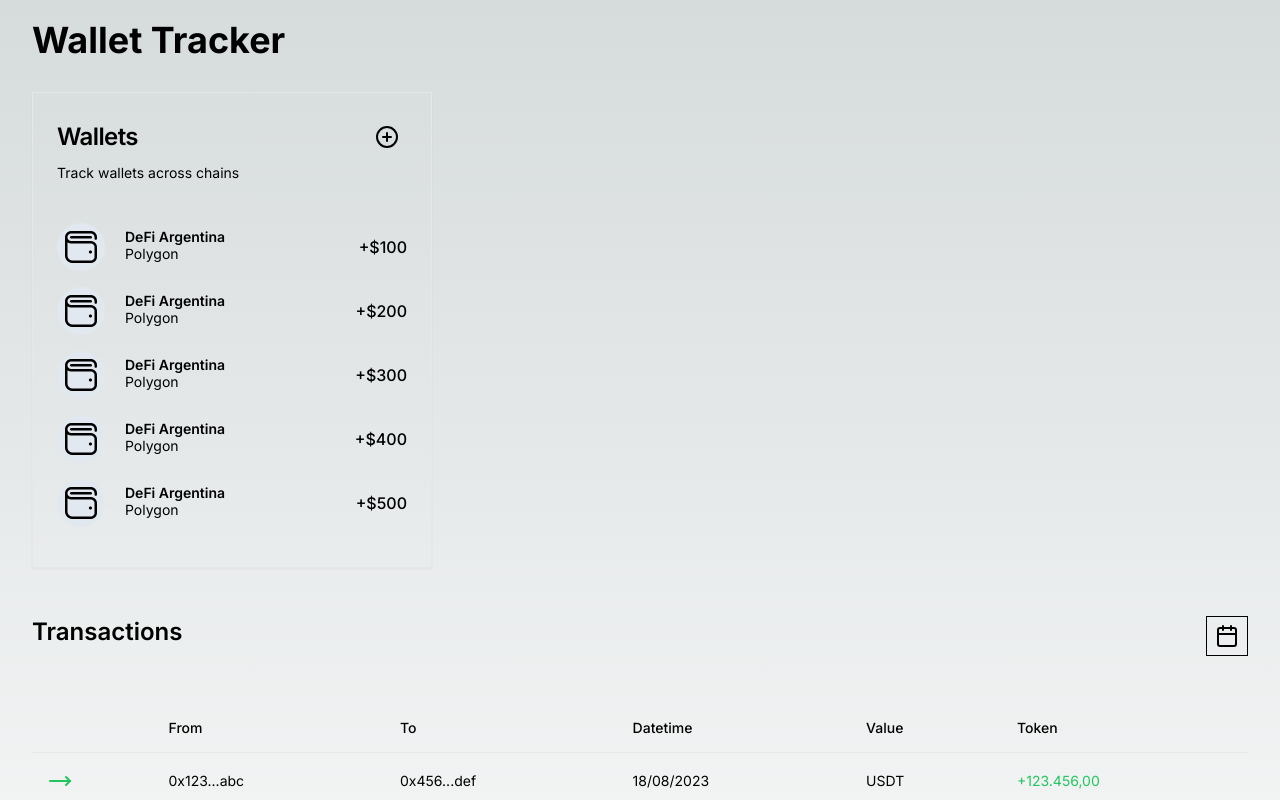
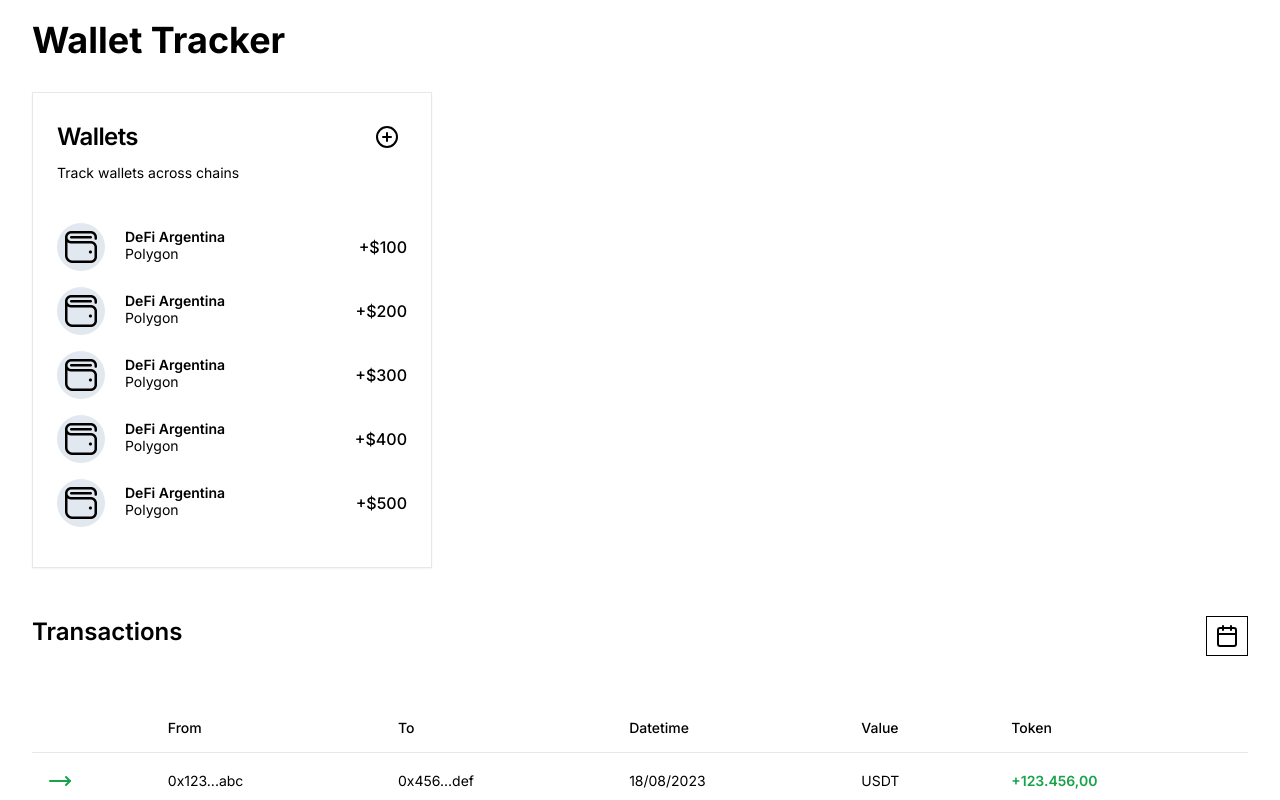
Before and after one commit to juanarancibia/wallet-tracker, a Next.js app: page / in a window 1280 px wide. Shown: the top 800 px of the page. Built offline with nearby package versions, Linux system fonts and the light colour scheme.

Commit message:
feat: change color

```diff
--- a/package.json
+++ b/package.json
@@ -32,6 +32,7 @@
     "react-day-picker": "^8.8.1",
     "react-dom": "18.2.0",
     "react-hook-form": "^7.45.4",
+    "recoil": "^0.7.7",
     "tailwind-merge": "^1.14.0",
     "tailwindcss": "3.3.3",
     "tailwindcss-animate": "^1.0.6",
--- a/src/app/globals.css
+++ b/src/app/globals.css
@@ -2,29 +2,3 @@
 @tailwind components;
 @tailwind utilities;
 @import "../../styles/globals.css";
-
-:root {
-  --foreground-rgb: 0, 0, 0;
-  --background-start-rgb: 214, 219, 220;
-  --background-end-rgb: 255, 255, 255;
-}
-
-@media (prefers-color-scheme: dark) {
-  :root {
-    --foreground-rgb: 255, 255, 255;
-    --background-start-rgb: 0, 0, 0;
-    --background-end-rgb: 0, 0, 0;
-  }
-}
-
-body {
-  color: rgb(var(--foreground-rgb));
-  background: linear-gradient(
-      to bottom,
-      transparent,
-      rgb(var(--background-end-rgb))
-    )
-    rgb(var(--background-start-rgb));
-
-  font-family: var(--app-font-family);
-}
--- a/src/app/layout.tsx
+++ b/src/app/layout.tsx
@@ -18,7 +18,7 @@ export default function RootLayout({
   return (
     <html lang="en">
       <body className={inter.className}>
-        <ThemeProvider attribute="class" defaultTheme="dark" enableSystem>
+        <ThemeProvider attribute="class" defaultTheme="light" enableSystem>
           {children}
         </ThemeProvider>
       </body>
--- a/src/app/page.tsx
+++ b/src/app/page.tsx
@@ -6,7 +6,7 @@ import WalletCards from "@/components/wallet/WalletsCard";
 export default function Home() {
   return (
     <main className="container">
-      <p className="text-4xl font-bold mt-5">Wallet Tracker</p>
+      <p className="text-4xl font-bold mt-5 text-primary">Wallet Tracker</p>
       <div className="flex flex-col gap-12">
         <WalletCards />
 
--- a/src/components/transaction/TransactionsTable.tsx
+++ b/src/components/transaction/TransactionsTable.tsx
@@ -15,7 +15,7 @@ const TransactionsTable: FC<{}> = () => {
   return (
     <>
       <div className="flex align-center justify-between">
-        <p className="font-semibold text-2xl">Transactions</p>
+        <p className="font-semibold text-2xl text-primary">Transactions</p>
         <DatePicker />
       </div>
       <Table>
@@ -37,13 +37,15 @@ const TransactionsTable: FC<{}> = () => {
           {[0, 1, 2, 3, 4, 5, 6].map((_, index) => (
             <TableRow key={index}>
               <TableCell className="w-min">
-                <MoveRight className="text-green-500" />
+                <MoveRight className="text-green-600" />
               </TableCell>
               <TableCell>0x123...abc</TableCell>
               <TableCell>0x456...def</TableCell>
               <TableCell>18/08/2023</TableCell>
               <TableCell>USDT</TableCell>
-              <TableCell className="text-green-500">+123.456,00</TableCell>
+              <TableCell className="font-semibold text-green-600">
+                +123.456,00
+              </TableCell>
             </TableRow>
           ))}
         </TableBody>
--- a/src/components/wallet/WalletsCard.tsx
+++ b/src/components/wallet/WalletsCard.tsx
@@ -23,7 +23,7 @@ const WalletCards = () => {
       <CardHeader>
         <CardTitle>
           <div className="flex items-center">
-            <p>Wallets</p>
+            <p className="text-primary">Wallets</p>
 
             <Dialog>
               <DialogTrigger className="ml-auto">
--- a/styles/globals.css
+++ b/styles/globals.css
@@ -8,65 +8,46 @@
 
     --background: 0 0% 100%;
     --foreground: 222.2 84% 4.9%;
-
     --card: 0 0% 100%;
     --card-foreground: 222.2 84% 4.9%;
-
     --popover: 0 0% 100%;
     --popover-foreground: 222.2 84% 4.9%;
-
-    --primary: 222.2 47.4% 11.2%;
+    --primary: 221.2 83.2% 53.3%;
     --primary-foreground: 210 40% 98%;
-
     --secondary: 210 40% 96.1%;
     --secondary-foreground: 222.2 47.4% 11.2%;
-
     --muted: 210 40% 96.1%;
     --muted-foreground: 215.4 16.3% 46.9%;
-
     --accent: 210 40% 96.1%;
     --accent-foreground: 222.2 47.4% 11.2%;
-
     --destructive: 0 84.2% 60.2%;
     --destructive-foreground: 210 40% 98%;
-
     --border: 214.3 31.8% 91.4%;
     --input: 214.3 31.8% 91.4%;
-    --ring: 222.2 84% 4.9%;
-
+    --ring: 221.2 83.2% 53.3%;
     --radius: 0.5rem;
   }
 
   .dark {
-    --app-font-family: "Rubik";
-
     --background: 222.2 84% 4.9%;
     --foreground: 210 40% 98%;
-
     --card: 222.2 84% 4.9%;
     --card-foreground: 210 40% 98%;
-
     --popover: 222.2 84% 4.9%;
     --popover-foreground: 210 40% 98%;
-
-    --primary: 210 40% 98%;
+    --primary: 217.2 91.2% 59.8%;
     --primary-foreground: 222.2 47.4% 11.2%;
-
     --secondary: 217.2 32.6% 17.5%;
     --secondary-foreground: 210 40% 98%;
-
     --muted: 217.2 32.6% 17.5%;
     --muted-foreground: 215 20.2% 65.1%;
-
     --accent: 217.2 32.6% 17.5%;
     --accent-foreground: 210 40% 98%;
-
     --destructive: 0 62.8% 30.6%;
     --destructive-foreground: 210 40% 98%;
-
     --border: 217.2 32.6% 17.5%;
     --input: 217.2 32.6% 17.5%;
-    --ring: 212.7 26.8% 83.9%;
+    --ring: 224.3 76.3% 48%;
   }
 }
 
```
Also changed, not shown: 1 other file (tests, documents, lock files or other folders).
